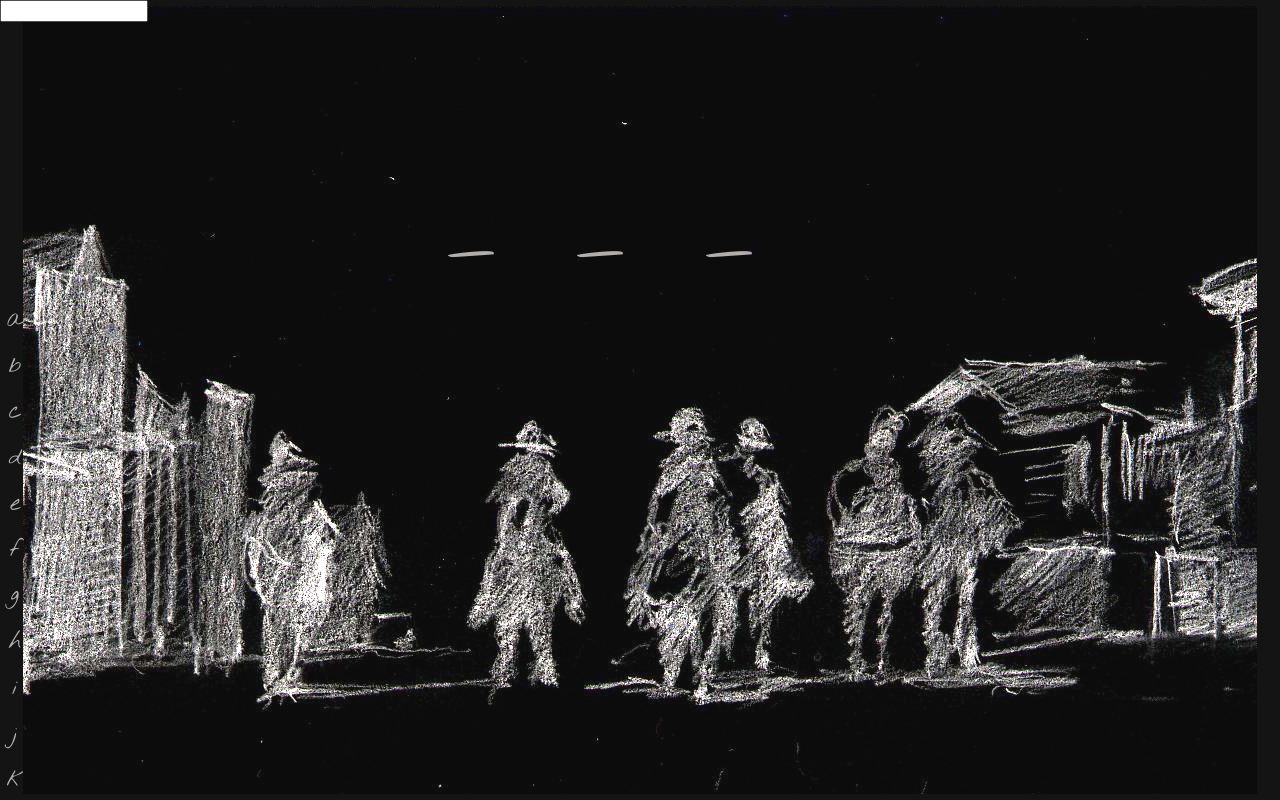
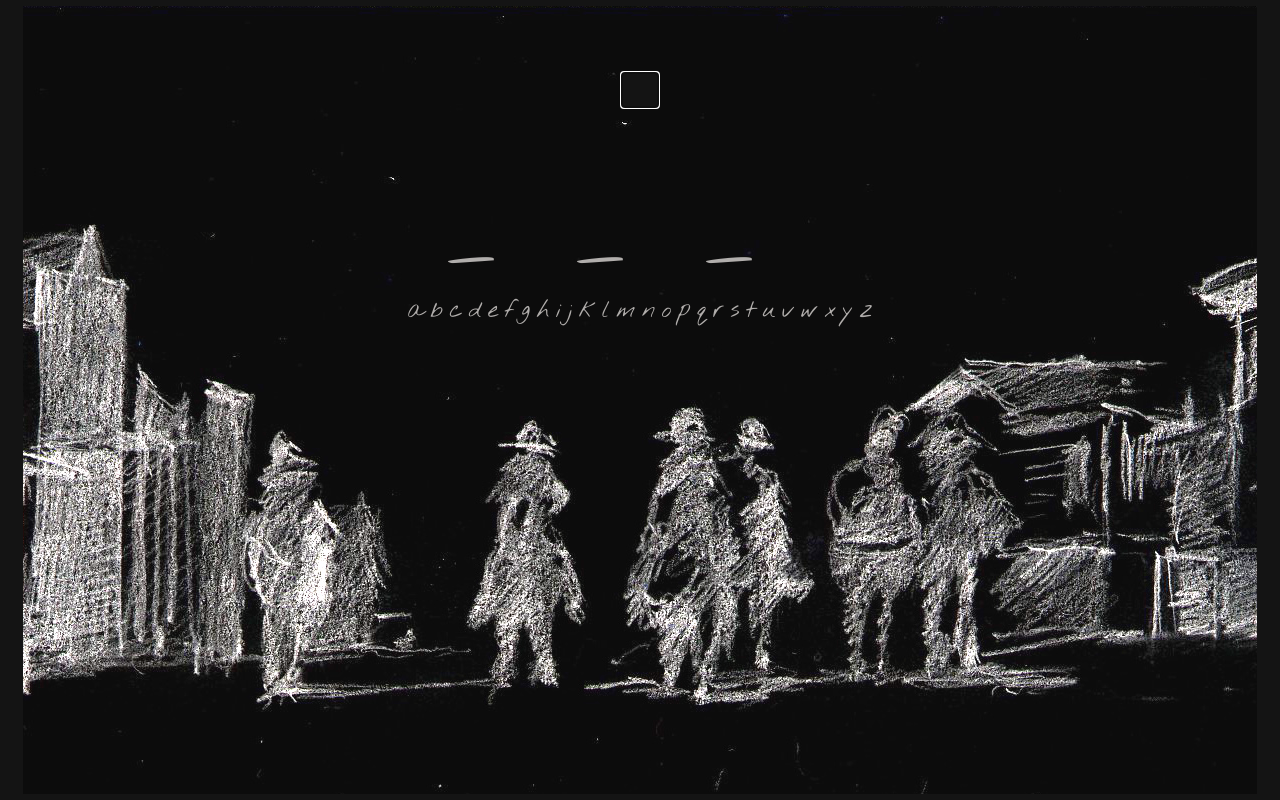
Before and after one commit to tuningmind-tiy/hangman, a plain HTML site: page index.html in a window 1280 px wide. Shown: the top 800 px of the page. Drawn offline with Linux system fonts and the light colour scheme.

Commit message:
Use flexbox to arrange layout

```diff
--- a/index.html
+++ b/index.html
@@ -11,11 +11,12 @@
   <body>
     <main>
 
-      <input id="inpt" type="text" name="inpt">
+      <input id="inpt" type="text" name="inpt" autofocus>
 
       <div id="word">
-        replace me
+       loading
       </div>
+
       <div id="alphabet">
         <p id="a">a</p>
         <p id="b">b</p>
--- a/scripts/main.js
+++ b/scripts/main.js
@@ -16,6 +16,7 @@ function onLoad() {
     let letter = '';
     let unders = '';
     let used = [];
+    let turns = 20;
     let alphabet = {
      'a': document.querySelector('p#a'),
      'b': document.querySelector('p#b'),
@@ -106,6 +107,5 @@ function onLoad() {
     inpt.value = '';
   })
 
-
 }
 window.onload = onLoad;
--- a/styles/style.css
+++ b/styles/style.css
@@ -10,30 +10,40 @@
   width: 100%;
   margin: 0;
 }
+input {
+  justify-content: center;
+  height: 30px;
+  width: 30px;
+  background-color: #141414;
+  color: #b1aeac;
+  font-size: 2em;
+  text-align: center;
+  margin-top: 9vh;
+}
 main {
   background-image: url("../images/old-town-inverted.png");
   background-position: center;
   background-repeat: no-repeat;
+  display: flex;
+  justify-content: flex-start;
+  flex-direction: column;
+  align-items: center;
+  align-content: stretch;
   height: 100%;
   width: 100%;
 }
 #word {
   color: #b1aeac;
-  display: flex;
-  justify-content: center;
   font-size: 10vh;
-  padding-top: 20vh;
+  padding-top: 10vh;
   letter-spacing: 1em;
 }
 p {
   color: #b1aeac;
-  display: flex;
-  justify-content: center;
-  flex-direction: row;
-  align-items: center;
   margin: 0;
   padding: 2vh 0 0 0;
   height: 30px;
   width: 30px;
   font-size: 2em;
+  display: inline;
 }
```
